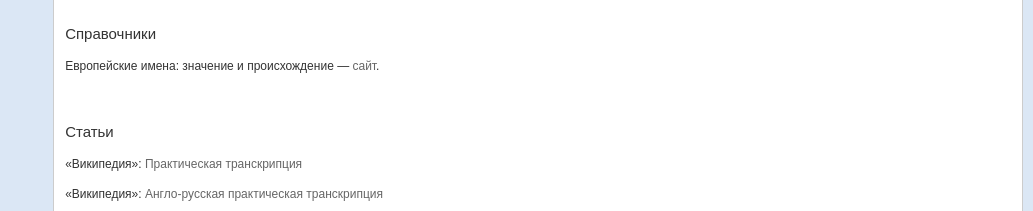
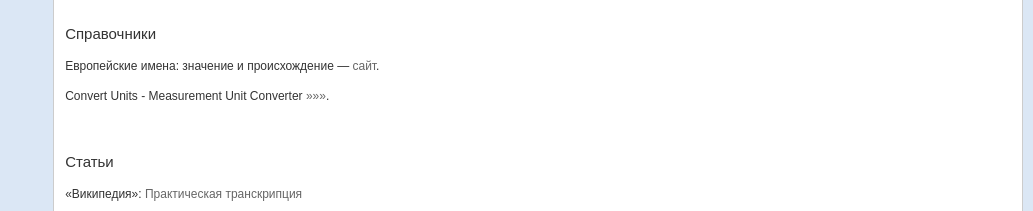
Before and after one commit to 1assie/1assie.github.com, a plain HTML site: page reference-eng.html in a window 1280 px wide. Shown: the part 1390-1601 px from the top of the page, without its empty margins (247-1280 px from the left). Drawn offline with Linux system fonts and the light colour scheme; a script that the page names is missing.

Commit message:
Update reference-eng.html

```diff
--- a/reference-eng.html
+++ b/reference-eng.html
@@ -131,7 +131,7 @@ content="английский язык, англо-русская практич
 <br>
 <h2>Справочники</h2>
 <p class="gray">Европейские имена: значение и происхождение &mdash; <a target="_blank" href="http://kurufin.ru/index.html">сайт</a>.</p>
-
+<p class="gray">Convert Units - Measurement Unit Converter <a target="_blank" href="http://www.convertunits.com/">»»»</a>.</p>
 <!--<p class="gray">Произношение имен собственных &mdash; источники рекомендованы <img src="http://pocketful-of-rye.narod.ru/lj.png"> <a target="_blank" href="http://englishlab.livejournal.com/profile">englishlab</a>:</p>
 <div class="spoiler">
     <input type="image" onclick="showSpoiler(this);" value="img" src="http://pocketful-of-rye.narod.ru/show.jpg"" />
```
